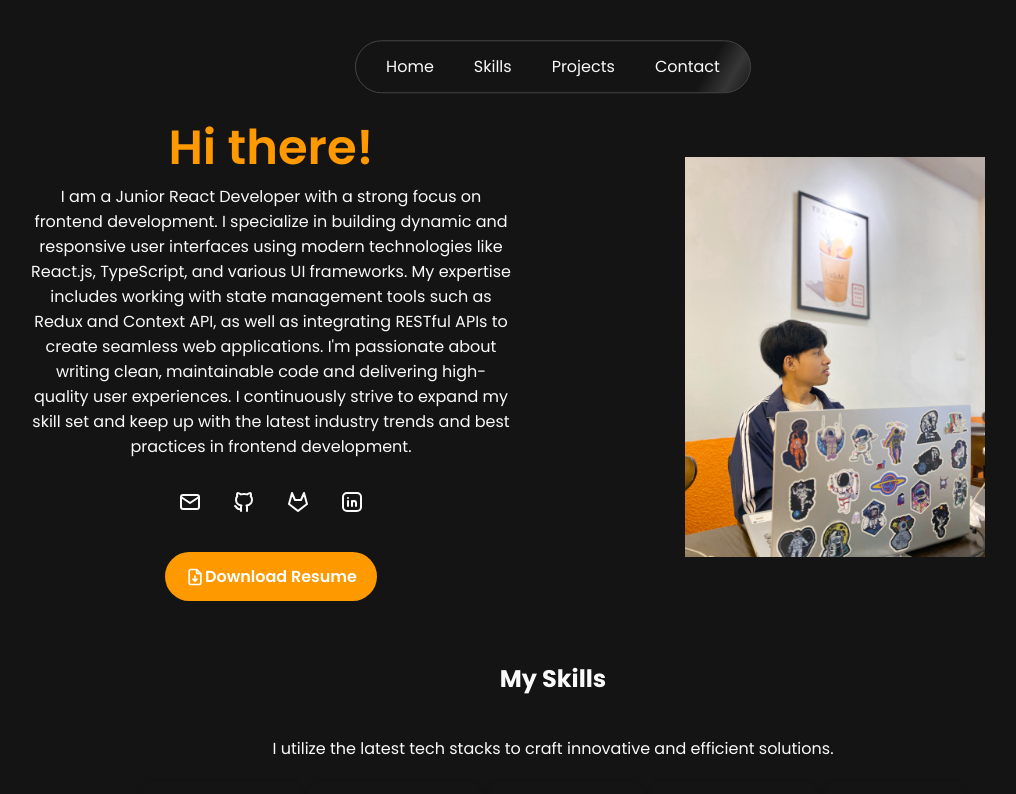
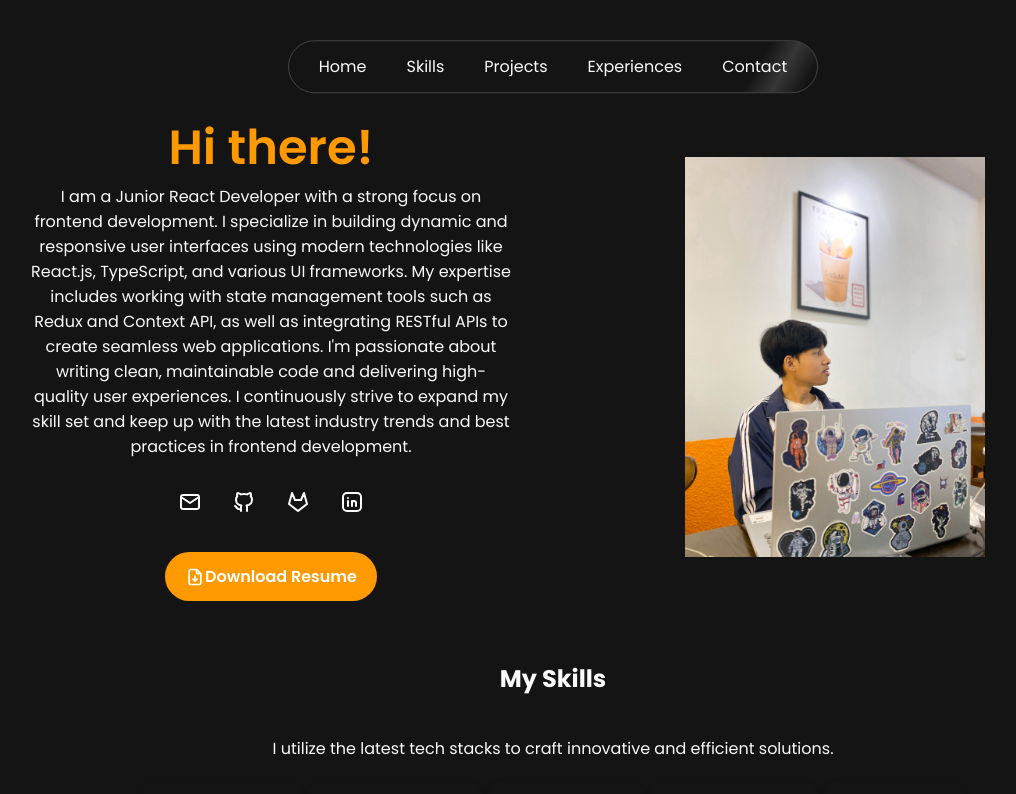
Before and after one commit to Venchhut/Portfolio, a React (Vite) app: page / in a window 1280 px wide. Shown: the top 794 px of the page, without its empty margins (87-1103 px from the left). Built offline with nearby package versions, Linux system fonts and the light colour scheme.

Commit message:
feat: add experience to header

```diff
--- a/src/components/header/Header.tsx
+++ b/src/components/header/Header.tsx
@@ -1,5 +1,6 @@
 import {
   IconAddressBook,
+  IconBriefcase,
   IconCode,
   IconHome,
   IconPresentation,
@@ -59,6 +60,12 @@ const Header = () => {
             </a>
           </li>
           <li className="header-item">
+            <a href="#experiences">
+              <IconBriefcase className="header-icon" />
+              <p>Experiences</p>
+            </a>
+          </li>
+          <li className="header-item">
             <a href="#contact">
               <IconAddressBook className="header-icon" />
               <p>Contact</p>
```
